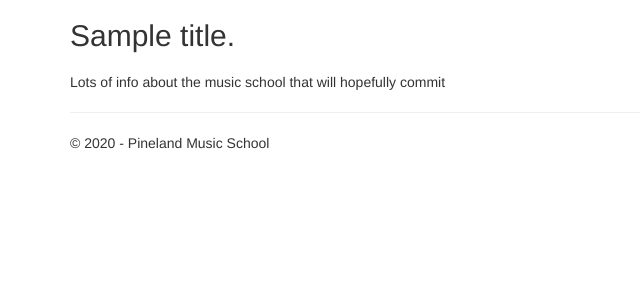
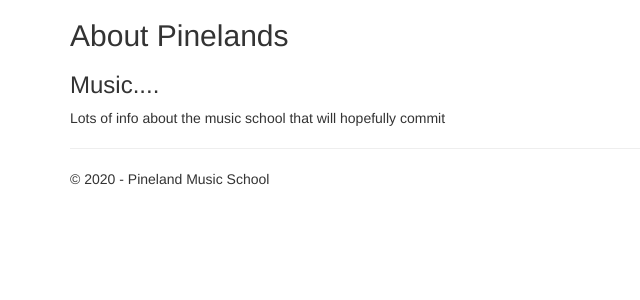
Before and after one commit to rhoolahan8/IFB299, a Django app: template app/templates/app/about.html in a window 1280 px wide. Shown: the part 51-351 px from the top of the page, without its empty margins (0-640 px from the left). Run offline with Django 3.2, Linux system fonts and the light colour scheme; the template is opened without the code that fills it: most values are stand-ins (such as "Sample title", 1, 10 or a date in 2020); some libraries are stand-ins or nearby versions.

Commit message:
about page

```diff
--- a/app/templates/app/about.html
+++ b/app/templates/app/about.html
@@ -2,8 +2,8 @@
 
 {% block content %}
 
-<h2>{{ title }}.</h2>
-<h3>{{ message }}</h3>
+<h2>About Pinelands</h2>
+<h3>Music....</h3>
 
 <p>Lots of info about the music school that will hopefully commit</p>
 
```
